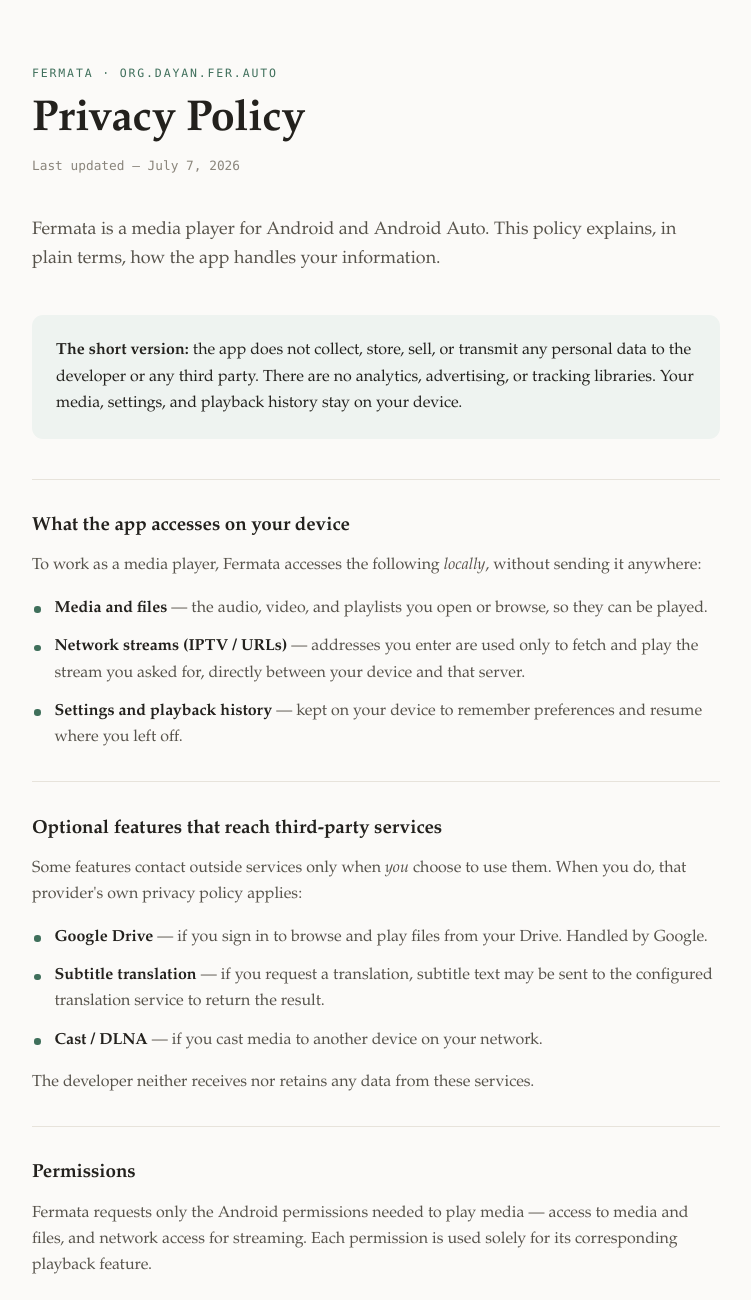
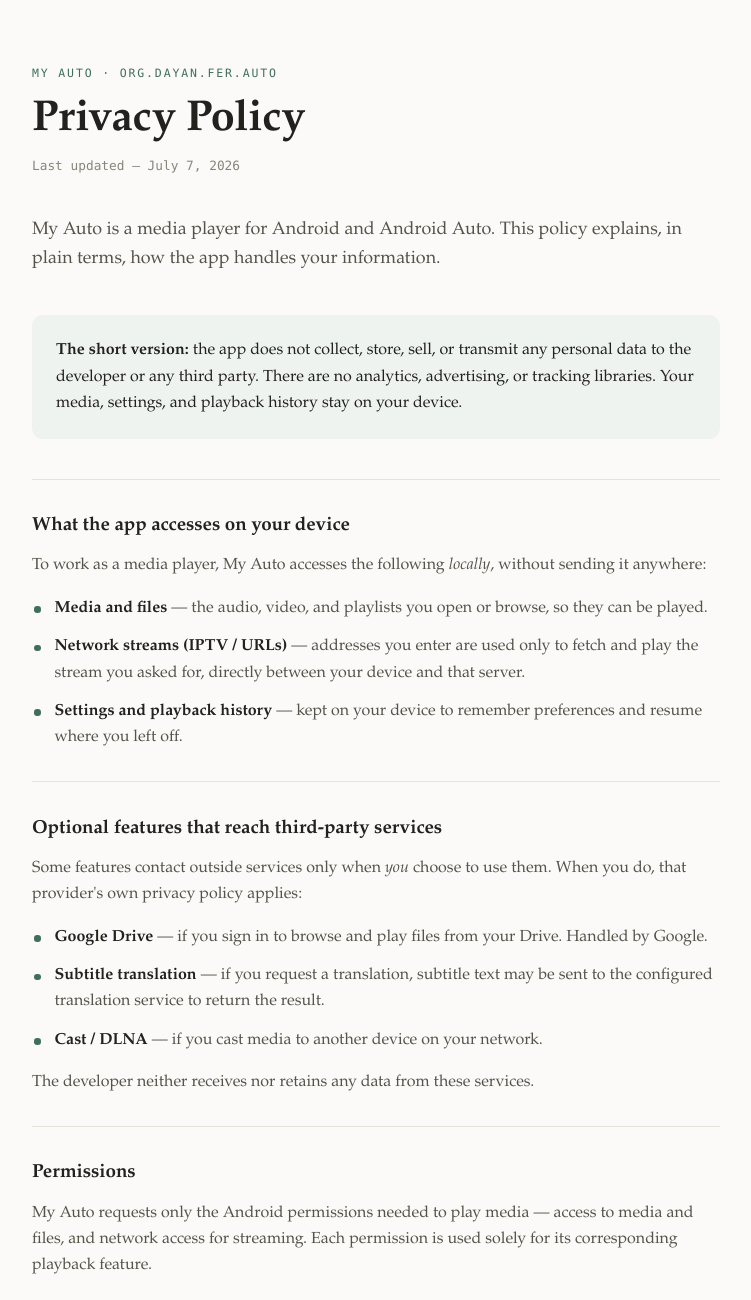
Before and after one commit to Menlab86/Auto, a plain HTML site: page index.html in a window 1280 px wide. Shown: the top 1300 px of the page, without its empty margins (264-1015 px from the left). Drawn offline with Linux system fonts and the light colour scheme.

Commit message:
Add files via upload

```diff
--- a/index.html
+++ b/index.html
@@ -3,7 +3,7 @@
 <head>
 <meta charset="utf-8">
 <meta name="viewport" content="width=device-width, initial-scale=1">
-<title>Privacy Policy — Fermata</title>
+<title>Privacy Policy — My Auto</title>
 <style>
   :root {
     --bg: #fbfaf8;
@@ -89,11 +89,11 @@
 </head>
 <body>
 <div class="wrap">
-  <p class="eyebrow">Fermata &middot; org.dayan.fer.auto</p>
+  <p class="eyebrow">My Auto &middot; org.dayan.fer.auto</p>
   <h1>Privacy Policy</h1>
   <p class="updated">Last updated&nbsp;&mdash;&nbsp;July 7, 2026</p>
 
-  <p class="lede">Fermata is a media player for Android and Android Auto. This policy
+  <p class="lede">My Auto is a media player for Android and Android Auto. This policy
   explains, in plain terms, how the app handles your information.</p>
 
   <div class="callout">
@@ -105,7 +105,7 @@
 
   <section>
     <h2>What the app accesses on your device</h2>
-    <p>To work as a media player, Fermata accesses the following <em>locally</em>,
+    <p>To work as a media player, My Auto accesses the following <em>locally</em>,
     without sending it anywhere:</p>
     <ul>
       <li><strong>Media and files</strong> — the audio, video, and playlists you open
@@ -135,7 +135,7 @@
 
   <section>
     <h2>Permissions</h2>
-    <p>Fermata requests only the Android permissions needed to play media — access to
+    <p>My Auto requests only the Android permissions needed to play media — access to
     media and files, and network access for streaming. Each permission is used solely
     for its corresponding playback feature.</p>
   </section>
```
